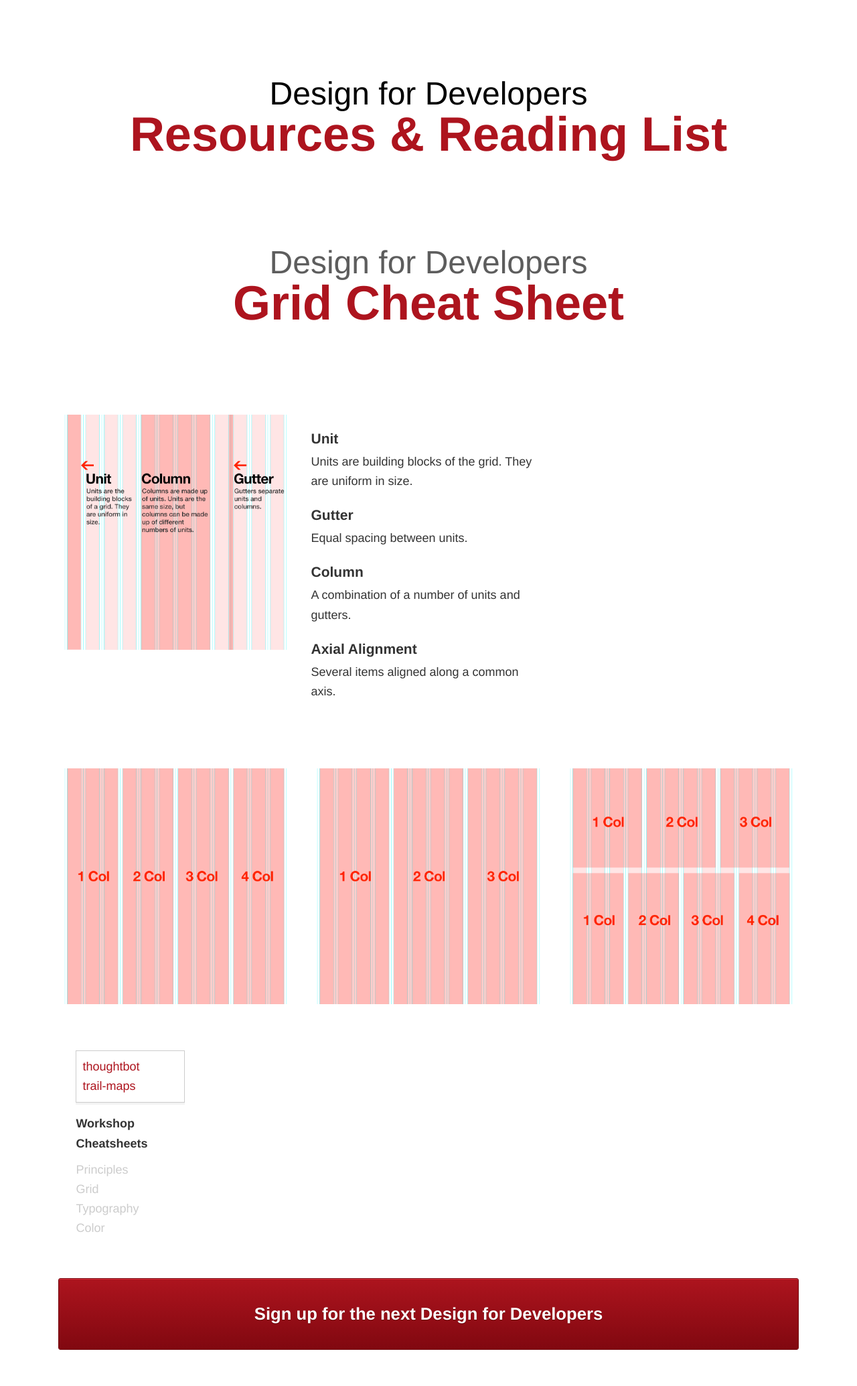
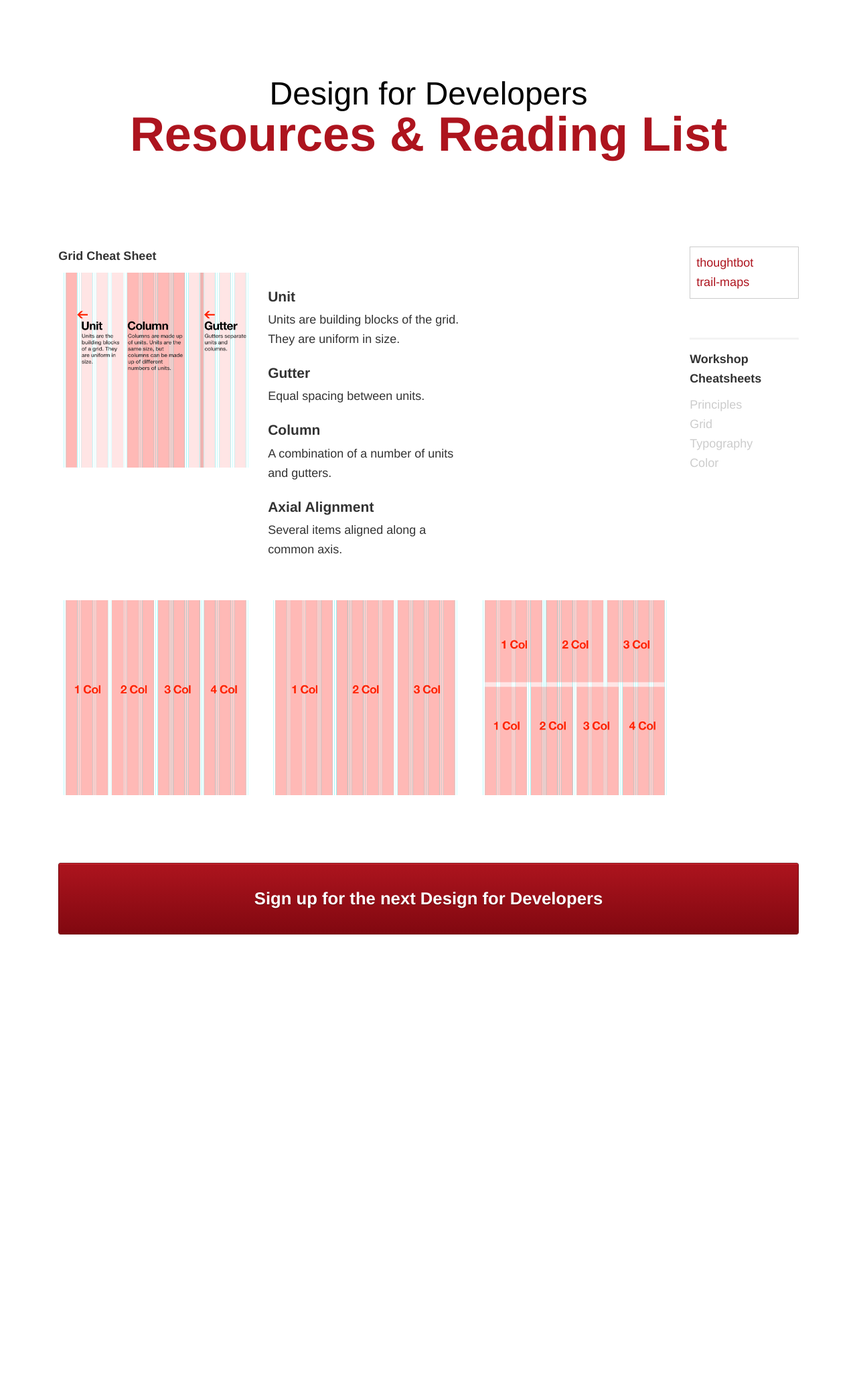
Before and after one commit to wchangx/d4d-resources, a Jekyll site: the page built from grid.html, in a window 1280 px wide. Shown: the whole page at 67% size. Built offline with Jekyll 4.4.1, drawn with Linux system fonts in a browser that asks for light colours; after the commit the page ends 1484 px from its top, so only the background shows below that.

Commit message:
principles and grid asides

```diff
--- a/_sass/_grid.scss
+++ b/_sass/_grid.scss
@@ -1,4 +1,7 @@
 body.grid {
+	#grid-wrapper {
+		@include span-columns(10);
+
 	  section.anatomy {
 	    @include row();
 	    @include span-columns(8);
@@ -34,3 +37,4 @@
 	    }
 	  }
 	}
+}
--- a/grid.html
+++ b/grid.html
@@ -5,13 +5,11 @@
 meta_keywords:
 ---
 
-<header>
-  <hgroup>
-    <h1><a href="https://learn.thoughtbot.com/courses/2-design-for-developers">Design for Developers</a></h1>
+
+
+
+<section id="grid-wrapper">
 	<h2>Grid Cheat Sheet</h2>
-  </hgroup>
-</header>
-
 	<section class="anatomy">
 	  <img src="images/grid/anatomy.png" alt="" />
 
@@ -46,3 +44,4 @@
 	    <img src="images/grid/combo.png" alt="" />
 	  </li>
 	</ul>
+</section>
--- a/stylesheets/screen.css
+++ b/stylesheets/screen.css
@@ -355,7 +355,7 @@
   header h2 {
     font-size: 4em;
     font-weight: 800;
-    margin: 0 0 10px 0;
+    margin: 0 0 1.2135em 0;
     color: #ad141e;
     line-height: 1em;
     margin: 0; }
@@ -400,7 +400,7 @@
 
 ul {
   list-style: none;
-  margin: 0 0 42px 0;
+  margin: 0 0 0.13889em 0;
   padding: 0; }
   ul li {
     font-weight: normal;
@@ -452,8 +452,6 @@
     border-top: 3px solid #f3f3f3;
     padding-top: 0.809em;
     margin-top: 3.236em; }
-    aside h2:first-child {
-      margin-top: 0; }
   aside li.trail-map {
     border: 1px solid #ccc;
     padding: 0; }
@@ -474,7 +472,7 @@
         color: white; }
 
 #sign-up {
-  margin: 1.618em 0 4.854em 0;
+  margin: 6.472em 0 8.09em 0;
   background-color: #ad141e;
   border: 1px solid #72070e;
   -webkit-border-radius: 3px;
@@ -565,44 +563,62 @@
     width: 23.23176%; }
     aside:last-child {
       margin-right: 0; } }
-body.principles ul li {
+@media screen and (max-width: 640px) {
+  body {
+    font-size: 0.875em;
+    margin: 0 3.236em; } }
+body.principles #principles-wrapper ul {
+  display: block;
+  float: left;
+  margin-right: 2.35765%;
+  width: 82.94039%; }
+  body.principles #principles-wrapper ul:last-child {
+    margin-right: 0; }
+  body.principles #principles-wrapper ul li {
     zoom: 1;
     display: block;
     display: block;
     float: left;
-  margin-right: 2.35765%;
-  width: 23.23176%; }
-  body.principles ul li:before, body.principles ul li:after {
+    margin-right: 7.42297%;
+    width: 19.43277%;
+    margin-top: 0; }
+    body.principles #principles-wrapper ul li:before, body.principles #principles-wrapper ul li:after {
       content: "";
       display: table; }
-  body.principles ul li:after {
+    body.principles #principles-wrapper ul li:after {
       clear: both; }
-  body.principles ul li:last-child {
+    body.principles #principles-wrapper ul li:last-child {
       margin-right: 0; }
-  body.principles ul li:nth-child(4n) {
+    body.principles #principles-wrapper ul li:nth-child(4n) {
       margin-right: 0; }
-  body.principles ul li:nth-child(4n+1) {
-    clear: both; }
-  body.principles ul li header img {
+    body.principles #principles-wrapper ul li header {
+      margin: 0 0 1em 0; }
+      body.principles #principles-wrapper ul li header img {
         border: 1px solid #000;
         max-width: 100%;
         display: block;
         float: left;
         margin-right: 10.1484%;
         width: 26.56773%; }
-    body.principles ul li header img:last-child {
+        body.principles #principles-wrapper ul li header img:last-child {
           margin-right: 0; }
-  body.principles ul li header h3 {
+      body.principles #principles-wrapper ul li header h3 {
         display: block;
         float: left;
         margin-right: 10.1484%;
         width: 63.28387%;
-    font-size: 32px;
-    margin-top: 24px; }
-    body.principles ul li header h3:last-child {
+        font-size: 1.11111em; }
+        body.principles #principles-wrapper ul li header h3:last-child {
           margin-right: 0; }
 
-body.grid section.anatomy {
+body.grid #grid-wrapper {
+  display: block;
+  float: left;
+  margin-right: 2.35765%;
+  width: 82.94039%; }
+  body.grid #grid-wrapper:last-child {
+    margin-right: 0; }
+  body.grid #grid-wrapper section.anatomy {
     zoom: 1;
     display: block;
     display: block;
@@ -610,46 +626,46 @@
     margin-right: 2.35765%;
     width: 65.88078%;
     margin-bottom: 40px; }
-  body.grid section.anatomy:before, body.grid section.anatomy:after {
+    body.grid #grid-wrapper section.anatomy:before, body.grid #grid-wrapper section.anatomy:after {
       content: "";
       display: table; }
-  body.grid section.anatomy:after {
+    body.grid #grid-wrapper section.anatomy:after {
       clear: both; }
-  body.grid section.anatomy:last-child {
+    body.grid #grid-wrapper section.anatomy:last-child {
       margin-right: 0; }
-  body.grid section.anatomy img {
+    body.grid #grid-wrapper section.anatomy img {
       display: block;
       float: left;
       margin-right: 3.57866%;
       width: 48.21067%;
       max-width: 100%; }
-    body.grid section.anatomy img:last-child {
+      body.grid #grid-wrapper section.anatomy img:last-child {
         margin-right: 0; }
-  body.grid section.anatomy ul {
+    body.grid #grid-wrapper section.anatomy ul {
       display: block;
       float: left;
       margin-right: 3.57866%;
       width: 48.21067%; }
-    body.grid section.anatomy ul:last-child {
+      body.grid #grid-wrapper section.anatomy ul:last-child {
         margin-right: 0; }
-  body.grid section.anatomy h3 {
+    body.grid #grid-wrapper section.anatomy h3 {
       margin-bottom: 0; }
-  body.grid section.anatomy p {
+    body.grid #grid-wrapper section.anatomy p {
       margin-top: 6px; }
-body.grid ul.column-types {
+  body.grid #grid-wrapper ul.column-types {
     zoom: 1;
     display: block; }
-  body.grid ul.column-types:before, body.grid ul.column-types:after {
+    body.grid #grid-wrapper ul.column-types:before, body.grid #grid-wrapper ul.column-types:after {
       content: "";
       display: table; }
-  body.grid ul.column-types:after {
+    body.grid #grid-wrapper ul.column-types:after {
       clear: both; }
-  body.grid ul.column-types li {
+    body.grid #grid-wrapper ul.column-types li {
       display: block;
       float: left;
       margin-right: 2.35765%;
       width: 31.76157%; }
-    body.grid ul.column-types li:last-child {
+      body.grid #grid-wrapper ul.column-types li:last-child {
         margin-right: 0; }
-    body.grid ul.column-types li img {
+      body.grid #grid-wrapper ul.column-types li img {
         max-width: 100%; }
```
Also changed, not shown: _sass/_base.scss (+14 -7 lines), _sass/_principles.scss (+14 -6 lines), principles.html (+2 -7 lines). Lines whose indentation alone changed are shown as unchanged.
